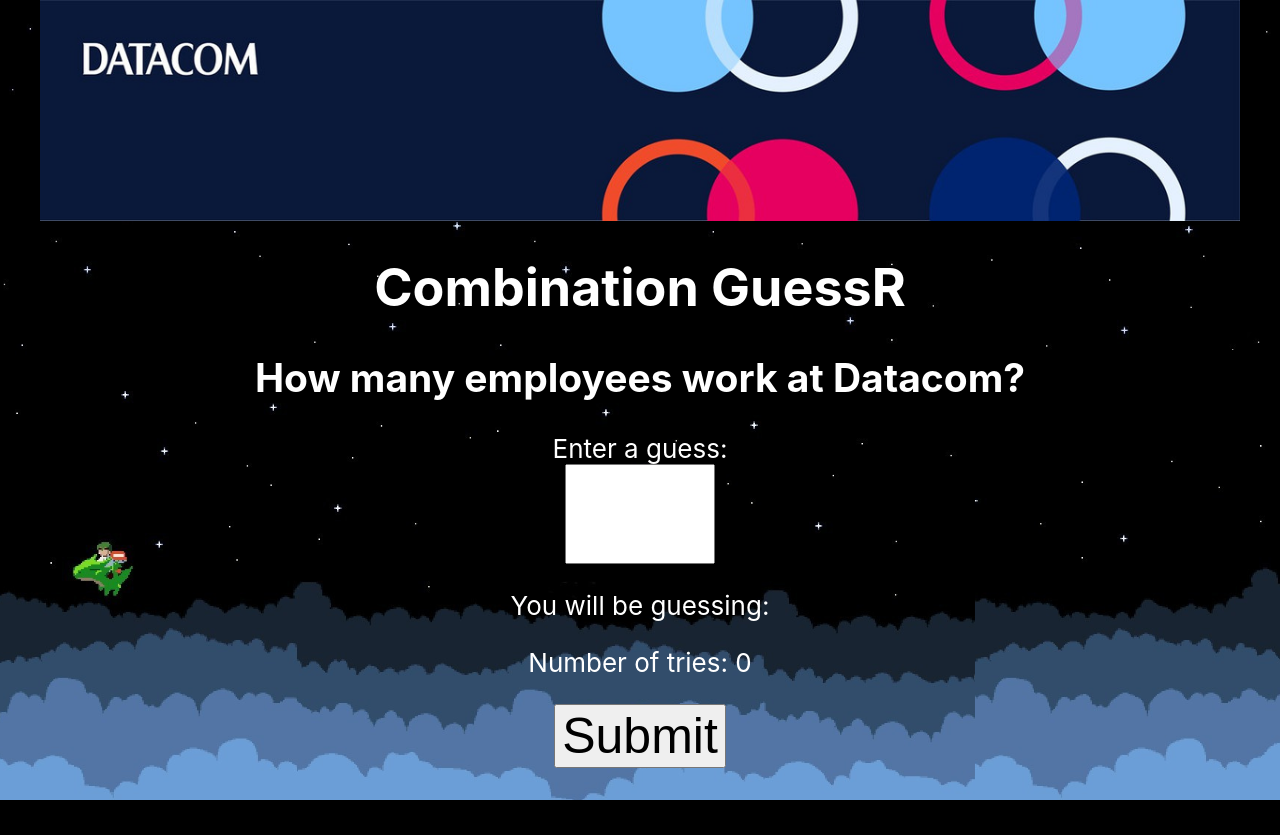
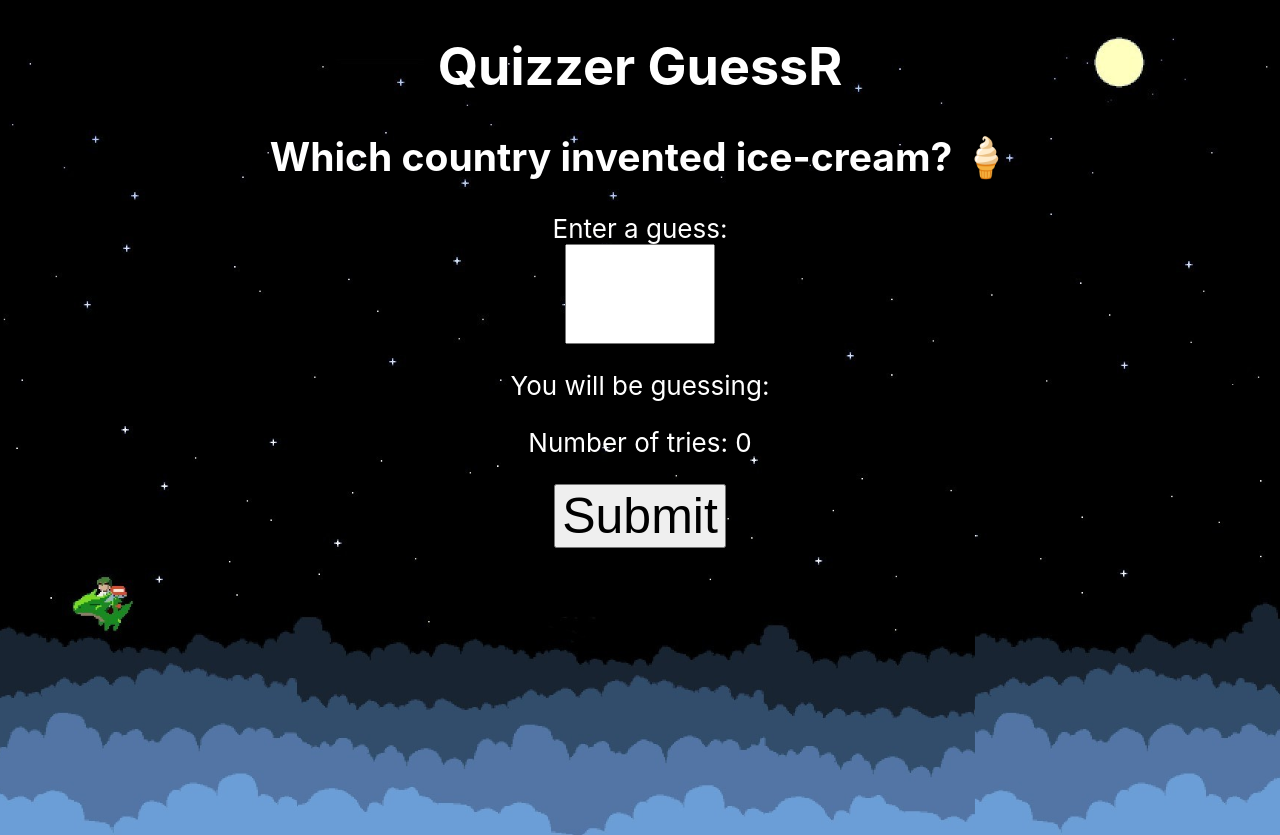
Before and after one commit to healandrepair/quizzerguessr, a React (Create React App) app: page / in a window 1280 px wide. Before the commit the page ends 800 px from the top, so only its background shows below. Built offline with nearby package versions, Linux system fonts and the light colour scheme.

Commit message:
Added two more questions

```diff
--- a/src/App.js
+++ b/src/App.js
@@ -3,29 +3,25 @@
 import Popup from './components/PopupModal';
 import Question from './components/Question';
 import React, {useEffect} from 'react'
-import Banner from './components/Banner';
 
-function CheckCombination(data, isFirstQ) {
+function CheckCombination(data, questionNumber) {
 
   /// This is a model that is a placeholder to add the answers in.
-// This will (should) have security to prevent users from being able to read off the answers from the inspector. TO DO: Add an API that links and returns answers from a database
+// This should have sort of security to prevent users from being able to read off the answers from the inspector lol. TO DO: Add connect this to an API that will returns answers, thus the true answer is not stored in the frontend
 
   var answers = {
-    1: "6500",
-    2: "1965",
+    1: "fruit",
+    2: "china",
+    3: "koala",
+    4: "elephant"
   }
+
+  let answer = data.toString().toLowerCase();
 
   console.log(data);
 
-  if (isFirstQ === false) {
-    console.log(data);
-    return data === answers[2]
-  }
 
-  if (isFirstQ === true) {
-    return data === answers[1]
-  }
-  return false;
+  return answer === answers[questionNumber].toLowerCase();
 }
 
 // From stackoverflow, https://stackoverflow.com/questions/4959975/generate-random-number-between-two-numbers-in-javascript
@@ -40,7 +36,7 @@
 
   const [isCorrect, setFlagToCorrect] = useState(false);
 
-  const [isFirstQ, setToFirstQ] = useState(false);
+  const [questionNumber, setQuestionNumber] = useState(1);
 
   const [buttonClicked, setButtonClicked] = useState(false); // New state variable
 
@@ -55,7 +51,7 @@
   }
 
   const handleInput = () => {
-    var isTrue = CheckCombination(message, isFirstQ);
+    var isTrue = CheckCombination(message, questionNumber);
     if (isTrue) {
       setFlagToCorrect(true);
     }
@@ -69,8 +65,8 @@
   }
 
   useEffect(() => {
-    const randomValue = randomIntFromInterval(1, 2);
-    setToFirstQ(randomValue === 1);
+    const randomValue = randomIntFromInterval(1, 4);
+    setQuestionNumber(randomValue);
   }, []);
 
   return (
@@ -79,16 +75,15 @@
     <div className='app-background'>
           <div className="App">
       <header className="App-header">
-        <Banner/>
         <h1>
-          Combination GuessR
+          Quizzer GuessR
         </h1>
 
-        <Question isFirstQ={isFirstQ}/>
+        <Question questionNumber={questionNumber}/>
         <form>
           <label style={{padding: 10}}>Enter a guess:</label>
           <br/>
-          <input class="textBoxId" type="tel" style={{fontSize: 50}} id="guess" name="fname" maxLength={4} onChange={handleChange}/>
+          <input class="textBoxId" type="text" style={{fontSize: 50}} id="guess" name="fname" maxLength={50} onChange={handleChange}/>
           <br/>
           <p>You will be guessing: {message}</p>
           <p>Number of tries: {attempts}</p>
--- a/src/components/Question.js
+++ b/src/components/Question.js
@@ -1,13 +1,16 @@
-function Question({isFirstQ}) {
-    return ( isFirstQ ?
-        <div>
-            <h2>How many employees work at Datacom?</h2>
-        </div>
-        :
-        <div>
-            <h2>What year was Datacom founded?</h2>
-        </div>
-    )
-}
+function Question({ questionNumber }) {
+    const questions = {
+      1: "Are tomatoes 🍅 a fruit or vegetable?",
+      2: "Which country invented ice-cream? 🍦",
+      3: "Which animal sleeps the most?",
+      4: "What is the largest land animal?"
+    };
+
+    return (
+      <div>
+        <h2>{questions[questionNumber]}</h2>
+      </div>
+    );
+  }
 
 export default Question;
```
